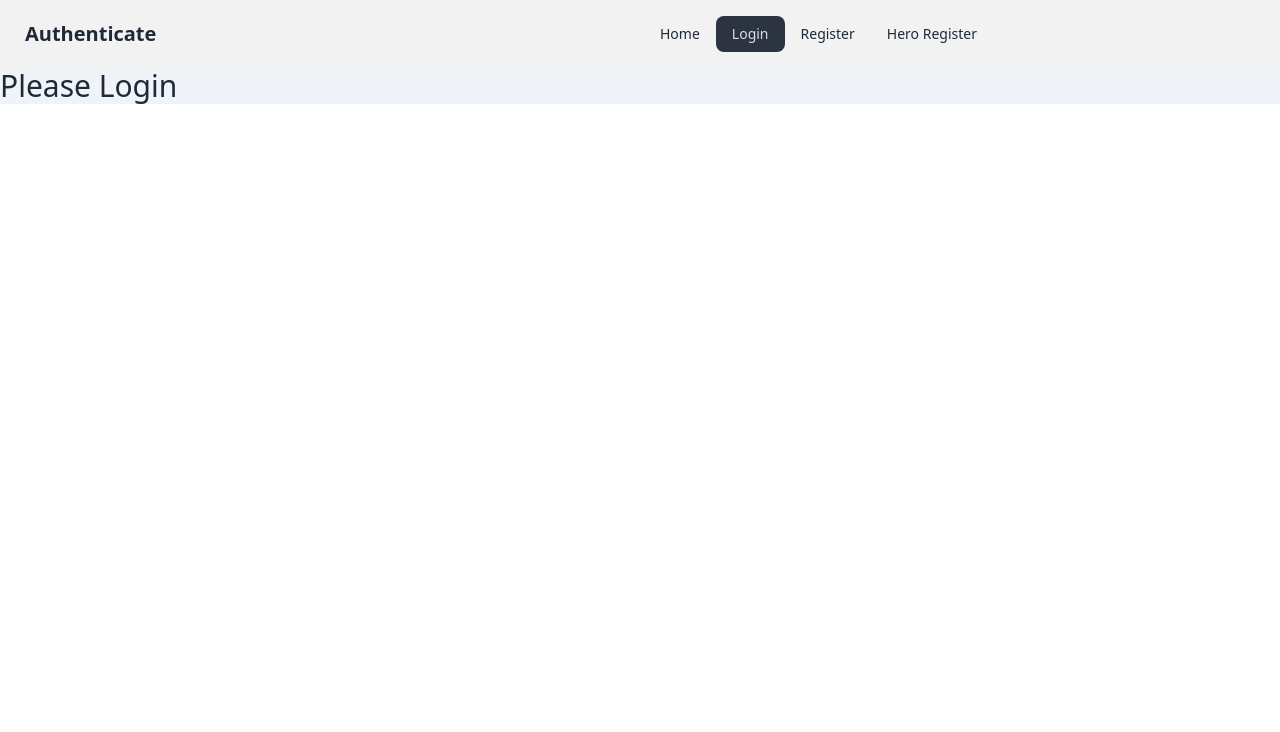
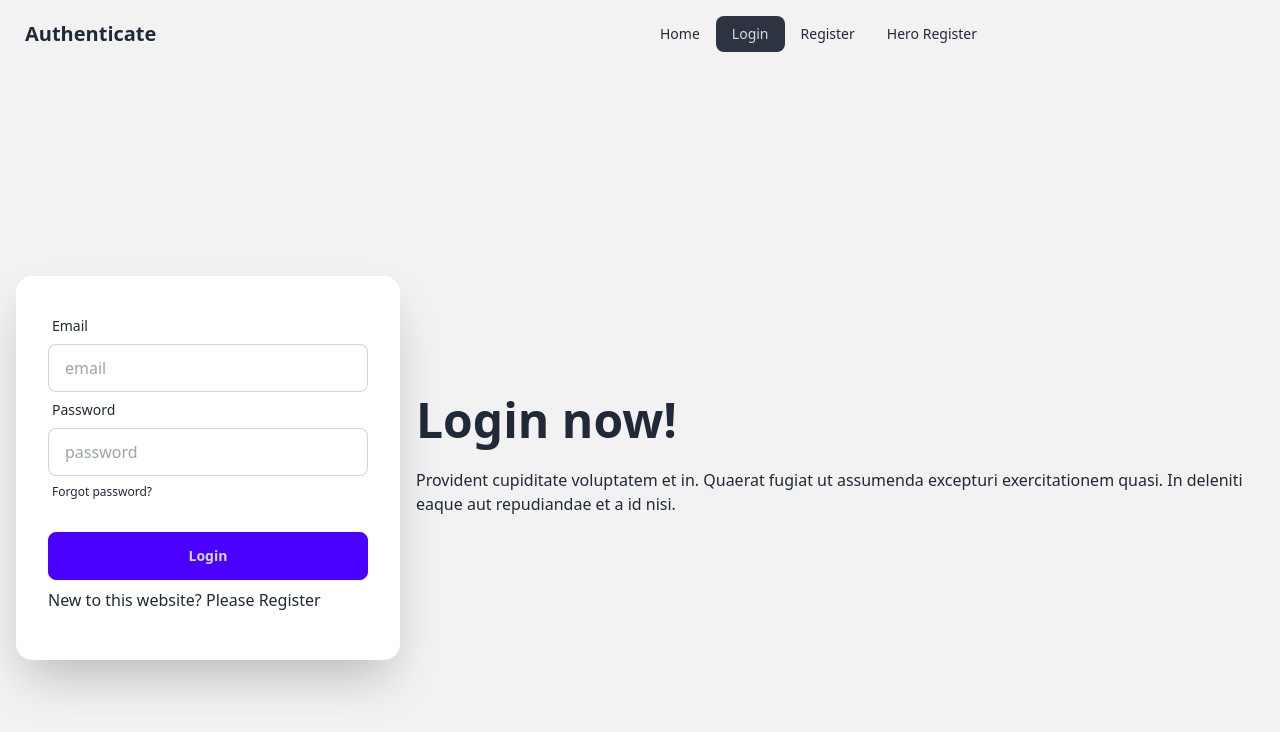
Before and after one commit to foysalcodeio/user-email-password-authen, a React (Vite) app: page /login in a window 1280 px wide. Shown: the top 732 px of the page. Built offline with nearby package versions, Linux system fonts and the light colour scheme.

Commit message:
functional done login forget

```diff
--- a/src/Header/Header.jsx
+++ b/src/Header/Header.jsx
@@ -20,6 +20,7 @@ const Header = () => {
                 </div>
                 <a className="btn btn-ghost text-xl">Authenticate</a>
             </div>
+
             <div className="navbar-center hidden lg:flex">
                 <ul className="menu menu-horizontal px-1">
                     {navLinks}
--- a/src/Login/Login.jsx
+++ b/src/Login/Login.jsx
@@ -1,8 +1,123 @@
+import { sendPasswordResetEmail, signInWithEmailAndPassword } from "firebase/auth";
+import { Link } from "react-router-dom";
+import auth from "../firebase/firebase.config";
+import { useRef, useState } from "react";
 
 const Login = () => {
+    const [loginError, setLoginError] = useState('');
+    const [success, setSuccess] = useState(' ')
+
+    //for forget password
+    const emailRef = useRef(null)
+
+    const handleLogin = e => {
+        e.preventDefault();
+        const email = e.target.email.value;
+        const password = e.target.password.value;
+        console.log(email, password);
+
+
+        //reset
+        setLoginError(' ');
+        setSuccess(' ');
+
+        //validation
+        if(password > 6){
+            setLoginError('Your password atleast 6 character');
+            return;
+        }
+        else if(!/[A-Z]/.test(password)){
+            setLoginError('1 Letter must be capital');
+            return;
+        }
+
+
+        //add validation
+        signInWithEmailAndPassword(auth, email, password)
+            .then((result) => {
+                console.log(result.user);
+                setSuccess('user login successfully');
+            })
+            .catch((error) => {
+                console.error(error);
+                setLoginError(error.message);
+            })
+    }
+
+    const handleResetPassword = () => {
+        const email = emailRef.current.value;
+        if(!email){
+            console.log('please provide a valid email', emailRef.current.value);
+            return;
+        }
+        else if(!/^[a-zA-Z0-9._%+-]+@[a-zA-Z0-9.-]+\.[a-zA-Z]{2,}$/.test(email)){
+            console.log('please write a valid email');
+            return;
+        }
+
+        //send validation mail
+        sendPasswordResetEmail(auth, email)
+        .then(() =>{
+            alert('please check your email')
+        })
+        .catch(error =>{
+            console.log(error)
+        })
+    }
+
+
     return (
-        <div>
-            <h2 className="text-3xl">Please Login</h2>
+        <div className="hero min-h-screen bg-base-200">
+            <div className="hero-content flex-col lg:flex-row-reverse">
+                <div className="text-center lg:text-left">
+                    <h1 className="text-5xl font-bold">Login now!</h1>
+                    <p className="py-6">Provident cupiditate voluptatem et in. Quaerat fugiat ut assumenda excepturi exercitationem quasi. In deleniti eaque aut repudiandae et a id nisi.</p>
+                </div>
+                <div className="card flex-shrink-0 w-full max-w-sm shadow-2xl bg-base-100">
+                    <div className="card-body">
+                        <form onSubmit={handleLogin}>
+                            <div className="form-control">
+                                <label className="label">
+                                    <span className="label-text">Email</span>
+                                </label>
+                                <input
+                                    type="text"
+                                    name="email"
+                                    ref={emailRef}
+                                    placeholder="email"
+                                    className="input input-bordered" />
+                            </div>
+                            <div className="form-control">
+                                <label className="label">
+                                    <span className="label-text">Password</span>
+                                </label>
+                                <input type="password" name="password" placeholder="password" className="input input-bordered" />
+                                <label className="label">
+                                    <Link onClick={() => handleResetPassword()} href="#" className="label-text-alt link link-hover">Forgot password?</Link>
+                                </label>
+                            </div>
+                            <div className="form-control mt-6">
+                                <button className="btn btn-primary">Login</button>
+                            </div>
+                        </form>
+
+                        <p>New to this website? Please <Link to="/register">Register</Link></p>
+
+
+                    </div>
+                    <div className="p-2 ">
+                        {
+                            loginError && <p className="text-red-500 text-xl">{loginError}</p>
+                        }
+                        {
+                            success &&  <p className="text-green-500 text-xl">{success}</p>
+                        }
+
+                    </div>
+                </div>
+
+            </div>
+
         </div>
     );
 };
--- a/src/Register/Register.jsx
+++ b/src/Register/Register.jsx
@@ -3,6 +3,7 @@ import auth from "../firebase/firebase.config";
 import { useState } from "react";
 import { FaEye } from "react-icons/fa";
 import { FaEyeSlash } from "react-icons/fa6";
+import { Link } from "react-router-dom";
 
 
 const Register = () => {
@@ -53,10 +54,6 @@ const Register = () => {
         })
     }
 
-    const handleShowText  = () =>{
-        console.log('working')
-    }
-
 
     return (
         <div className="border">
@@ -89,7 +86,7 @@ const Register = () => {
                 <div className="flex">
                     <input className="btn text-white mt-5 mb-4 p-4" type="submit" value="Register" />
                 </div>
-
+                <p>Registration done ? Please <Link to="/login">Login</Link></p>
 
             </form>
             {
--- a/src/__step.jsx
+++ b/src/__step.jsx
@@ -8,7 +8,7 @@
  * -------------------------------------------
  * 1.  Dashboard > Build > Authentication > Sign-in method > add provider : choose the provider
  * 2.  setting > Project setting > General > Select your technology > i choose : WEB > given nick name- > Add firebase SDK & setup firebase config
- * 3.
+ * 3.  Visit Web :
  *
  *
  */
```
